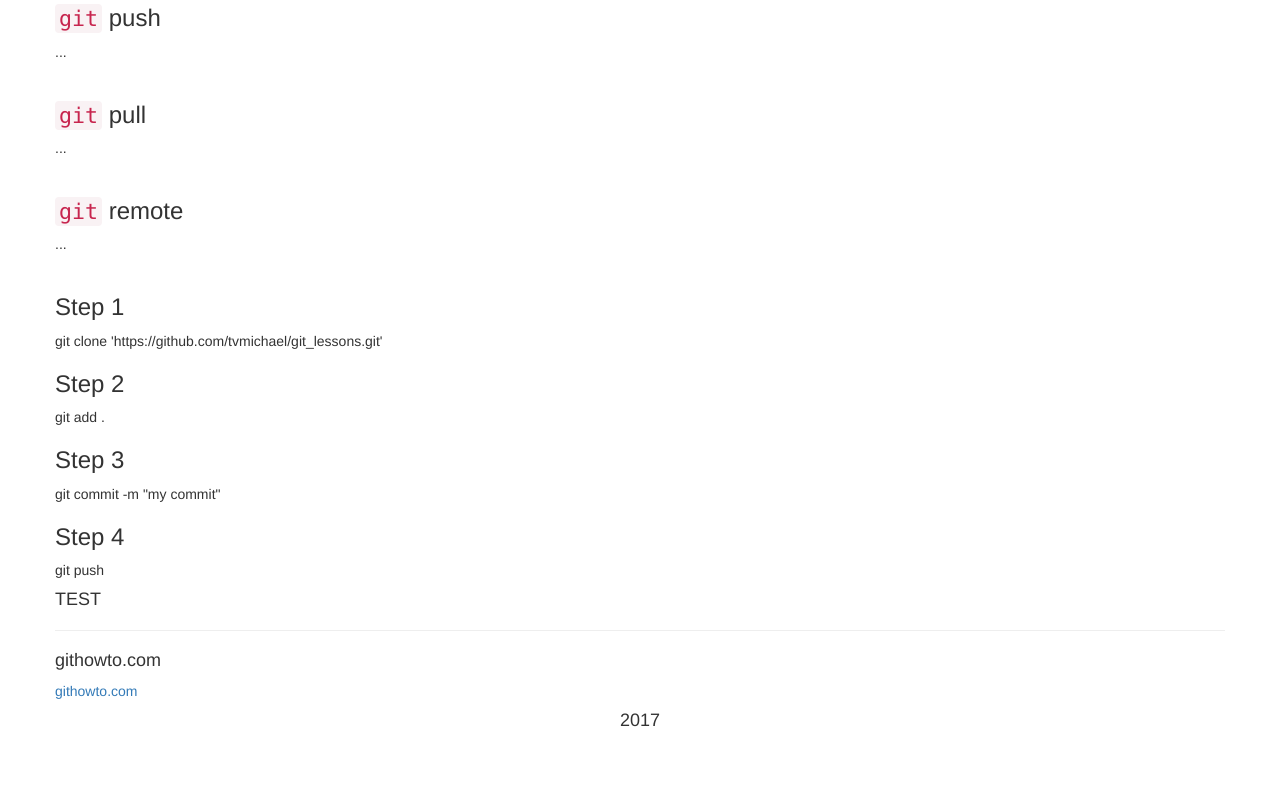
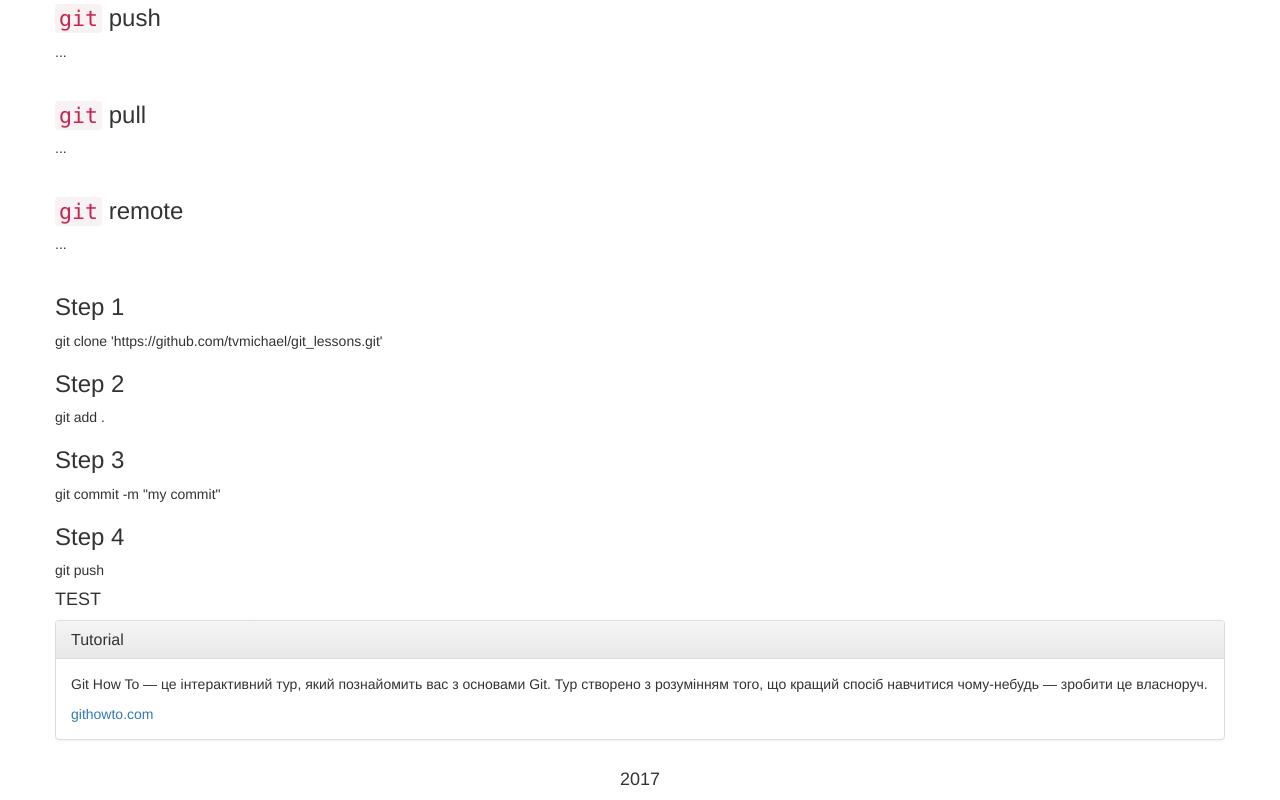
Before and after one commit to tvmichael/git.lessons, a plain HTML site: page index.html in a window 1280 px wide. Shown: the part 437-1237 px from the top of the page. Before the commit the page ends 1177 px from the top, so only its background shows below. Drawn offline with nearby package versions, Linux system fonts and the light colour scheme.

Commit message:
user2: edited

```diff
--- a/index.html
+++ b/index.html
@@ -93,9 +93,15 @@
             </section>
 
 			<section>
-				<hr>
-				<h4>githowto.com</h4>
-				<a href="https://githowto.com/uk">githowto.com</a>
+                <div class="panel panel-default">
+                    <div class="panel-heading">
+                        <h3 class="panel-title">Tutorial</h3>
+                    </div>
+                    <div class="panel-body">
+                        <p>Git How To — це інтерактивний тур, який познайомить вас з основами Git. Тур створено з розумінням того, що кращий спосіб навчитися чому-небудь — зробити це власноруч.</p>
+                        <a href="https://githowto.com/uk">githowto.com</a>
+                    </div>
+                </div>
 			</section>
         </div>
     </div>
```
